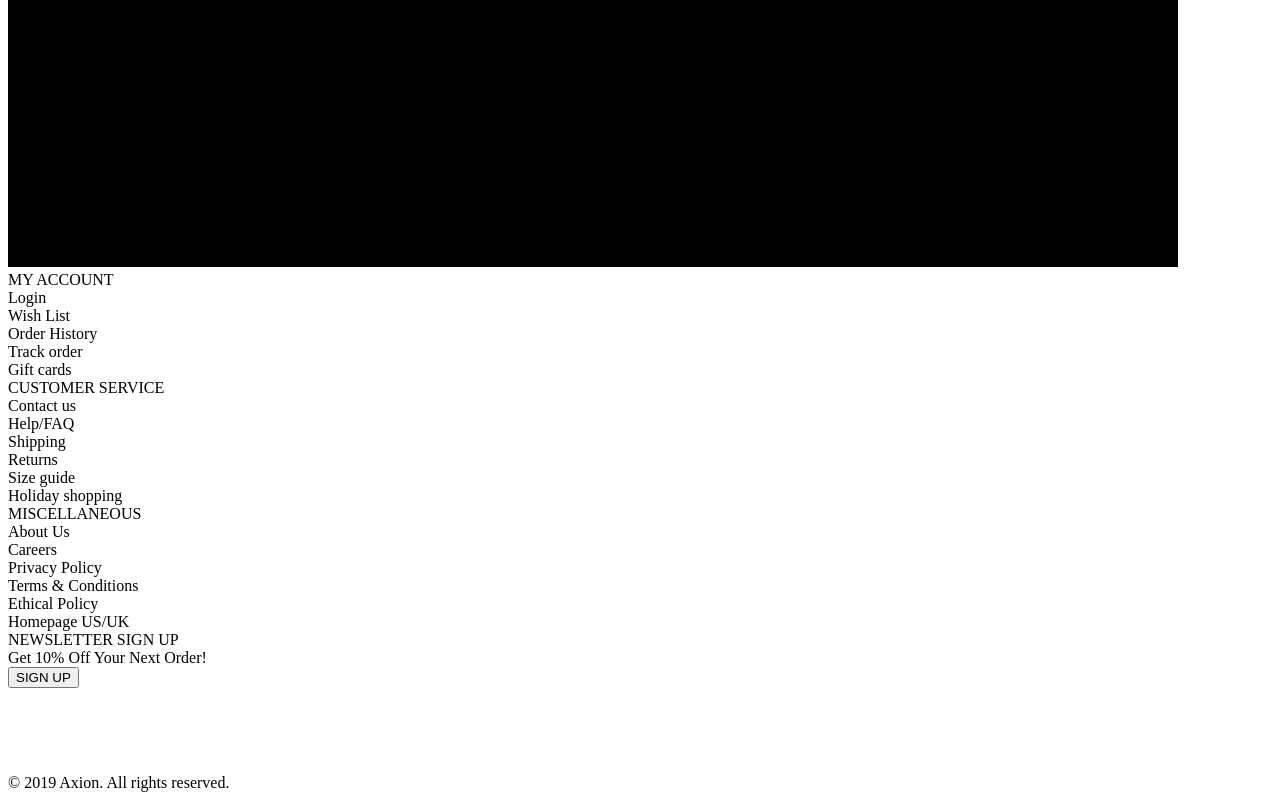
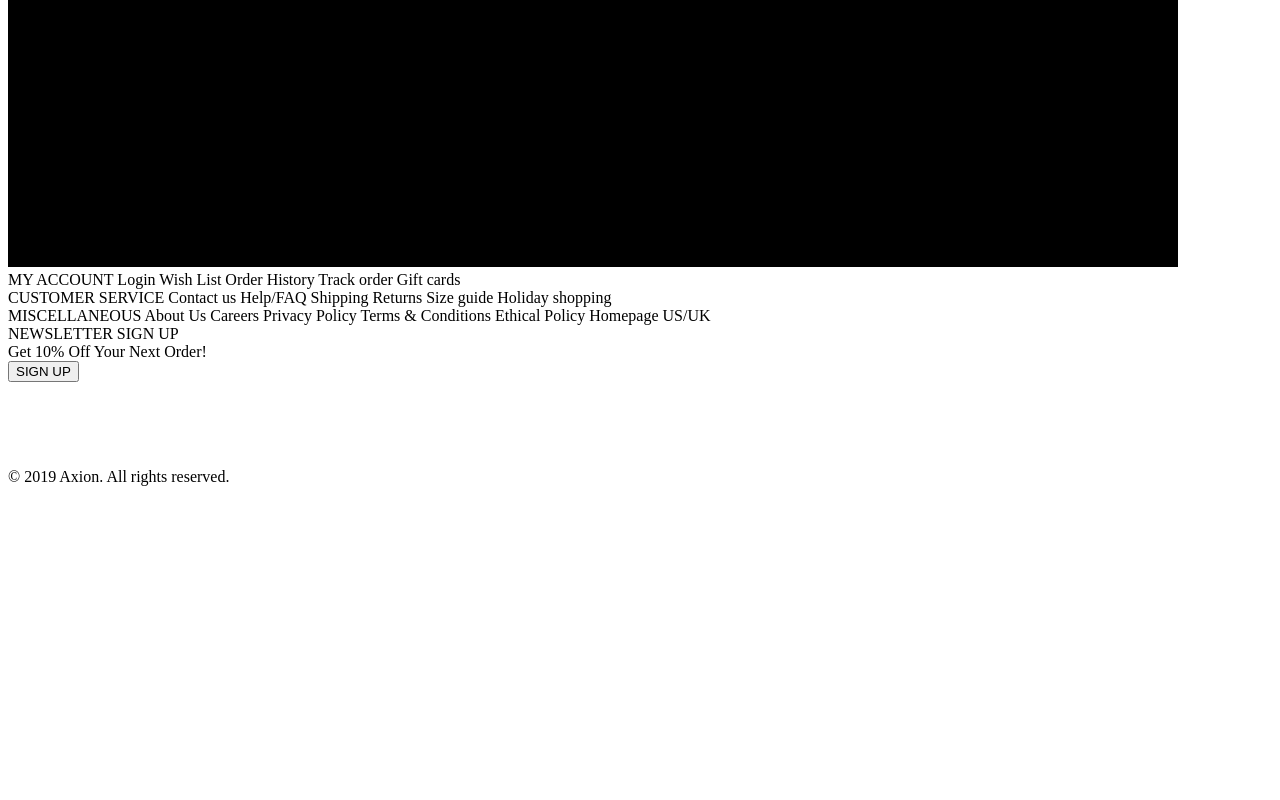
Before and after one commit to WebHeroSchool/Axion_by_Ilyuza, a plain HTML site: page index.html in a window 1280 px wide. Shown: the part 4293-5093 px from the top of the page. After the commit the page ends 4787 px from the top, so only its background shows below. Drawn offline with Linux system fonts and the light colour scheme.

Commit message:
Add files via upload

```diff
--- a/index.html
+++ b/index.html
@@ -158,27 +158,27 @@
         <div class="footer__background">
           <img src="./img/footer_background.png" alt=""></div>
         <div class="footer__account">MY ACCOUNT
-          <div class="footer__account-item">Login</div>
-          <div class="footer__account-item">Wish List</div>
-          <div class="footer__account-item">Order History</div>
-          <div class="footer__account-item">Track order</div>
-          <div class="footer__account-item">Gift cards</div>
+          <a class="footer__account-item">Login</a>
+          <a class="footer__account-item">Wish List</a>
+          <a class="footer__account-item">Order History</a>
+          <a class="footer__account-item">Track order</a>
+          <a class="footer__account-item">Gift cards</a>
         </div>
         <div class="footer__service">CUSTOMER SERVICE
-          <div class="footer__service-item">Contact us</div>
-          <div class="footer__service-item">Help/FAQ</div>
-          <div class="footer__service-item">Shipping</div>
-          <div class="footer__service-item">Returns</div>
-          <div class="footer__service-item">Size guide</div>
-          <div class="footer__service-item">Holiday shopping</div>
+          <a class="footer__service-item">Contact us</a>
+          <a class="footer__service-item">Help/FAQ</a>
+          <a class="footer__service-item">Shipping</a>
+          <a class="footer__service-item">Returns</a>
+          <a class="footer__service-item">Size guide</a>
+          <a class="footer__service-item">Holiday shopping</a>
         </div>
         <div class="footer__miscellaneous">MISCELLANEOUS
-          <div class="footer__miscellaneous-item">About Us</div>
-          <div class="footer__miscellaneous-item">Careers</div>
-          <div class="footer__miscellaneous-item">Privacy Policy</div>
-          <div class="footer__miscellaneous-item">Terms & Conditions</div>
-          <div class="footer__miscellaneous-item">Ethical Policy</div>
-          <div class="footer__miscellaneous-item">Homepage US/UK</div>
+          <a class="footer__miscellaneous-item">About Us</a>
+          <a class="footer__miscellaneous-item">Careers</a>
+          <a class="footer__miscellaneous-item">Privacy Policy</a>
+          <a class="footer__miscellaneous-item">Terms & Conditions</a>
+          <a class="footer__miscellaneous-item">Ethical Policy</a>
+          <a class="footer__miscellaneous-item">Homepage US/UK</a>
         </div>
         <div class="footer__newsletter">NEWSLETTER SIGN UP
           <div class="footer__newsletter-item">Get 10% Off Your Next Order!</div>
```
